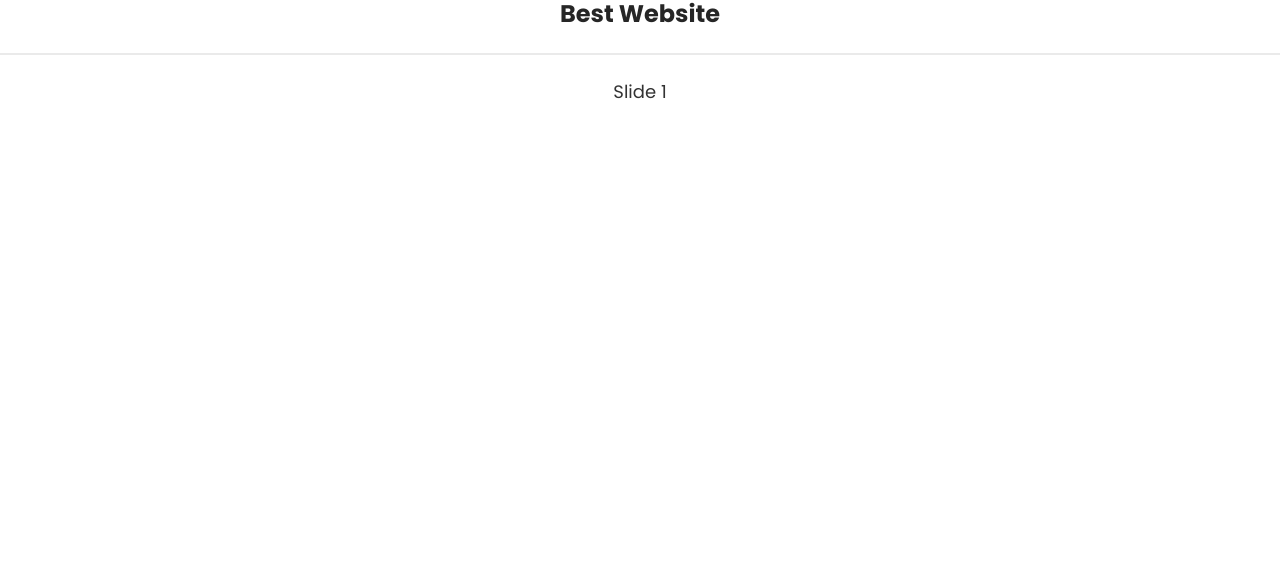
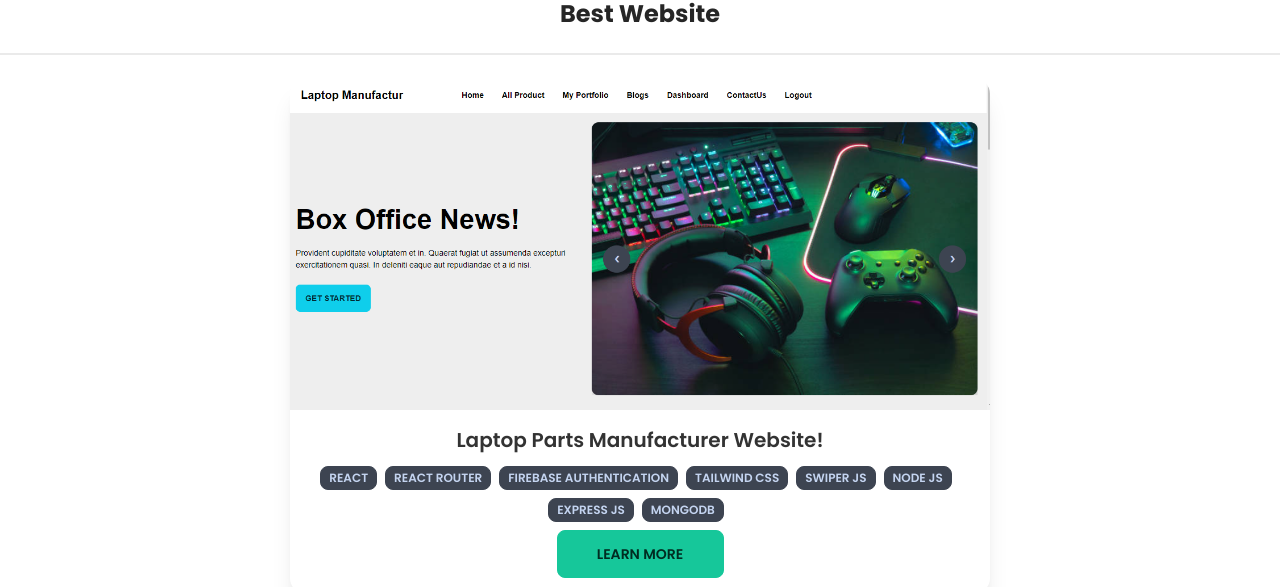
Before and after one commit to naimulislamshakil/portfolio-website, a React (Create React App) app: page / in a window 1280 px wide. Shown: the part 1882-2469 px from the top of the page. Before the commit the page ends 1987 px from the top, so only its background shows below. Built offline with nearby package versions, Linux system fonts and the light colour scheme.

Commit message:
Add a projwct

```diff
--- a/src/Component/Pages/Home/AboutMe.js
+++ b/src/Component/Pages/Home/AboutMe.js
@@ -12,7 +12,7 @@ const AboutMe = () => {
       </div>
       <div class="divider"></div>
       <div class="hero min-h-screen bg-base-200">
-        <div class="about-me flex-col lg:flex-row">
+        <div class="hero-content flex-col lg:flex-row">
           <img
             src="https://api.lorem.space/image/movie?w=260&h=400"
             alt=""
--- a/src/Component/Pages/Home/BestWebsite.js
+++ b/src/Component/Pages/Home/BestWebsite.js
@@ -4,6 +4,8 @@ import "swiper/css";
 import "swiper/css/navigation";
 import "./Home.css";
 import { Navigation } from "swiper";
+import manu from "../../../assets/img/Screenshot (5).png";
+import { Link } from "react-router-dom";
 
 const BestWebsite = () => {
   return (
@@ -20,7 +22,37 @@ const BestWebsite = () => {
           className="mySwiper"
           slidesPerView={1}
         >
-          <SwiperSlide>Slide 1</SwiperSlide>
+          <SwiperSlide>
+            <div class="card card-compact w-[700px] bg-base-100 shadow-xl">
+              <figure>
+                <img src={manu} alt="" />
+              </figure>
+              <div class="card-body">
+                <h2 class="card-title justify-center">
+                  Laptop Parts Manufacturer Website!
+                </h2>
+                <div>
+                  <button class="btn btn-xs mr-2">React</button>
+                  <button class="btn btn-xs mr-2">React Router</button>
+                  <button class="btn btn-xs mr-2">
+                    Firebase Authentication
+                  </button>
+                  <button class="btn btn-xs mr-2">Tailwind CSS</button>
+                  <button class="btn btn-xs mr-2">Swiper JS</button>
+                  <button class="btn btn-xs mr-2">Node JS</button>
+                  <button class="btn btn-xs mr-2">Express JS</button>
+                  <button class="btn btn-xs mr-2 mt-2">MongoDB</button>
+                </div>
+                <a
+                  target="_blank"
+                  href="https://build-laptop-parts.web.app/"
+                  class="btn btn-primary w-1/4 mx-auto"
+                >
+                  Learn More
+                </a>
+              </div>
+            </div>
+          </SwiperSlide>
         </Swiper>
       </div>
     </div>
```
Also changed, not shown: src/assets/img/Screenshot (5).png (added).
